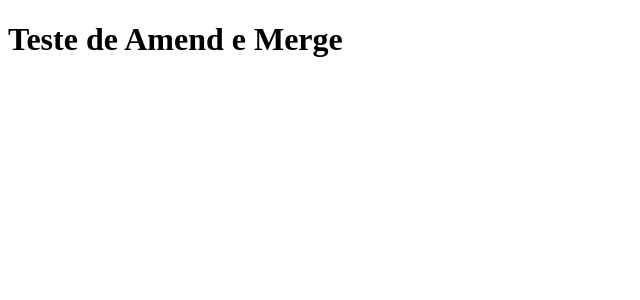
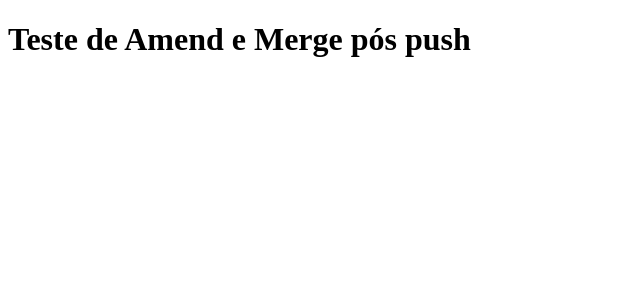
Before and after one commit to sjunqueira/clone-tabnews, a Next.js app: page / in a window 1280 px wide. Shown: the top 300 px of the page, without its empty margins (0-640 px from the left). Built offline with nearby package versions, Linux system fonts and the light colour scheme.

Commit message:
Correção de mensagem de teste

```diff
--- a/pages/index.js
+++ b/pages/index.js
@@ -1,5 +1,5 @@
 function Home() {
-    return <h1>Teste de Amend e Merge</h1>
+    return <h1>Teste de Amend e Merge pós push</h1>
 }
 
 export default Home;
```
